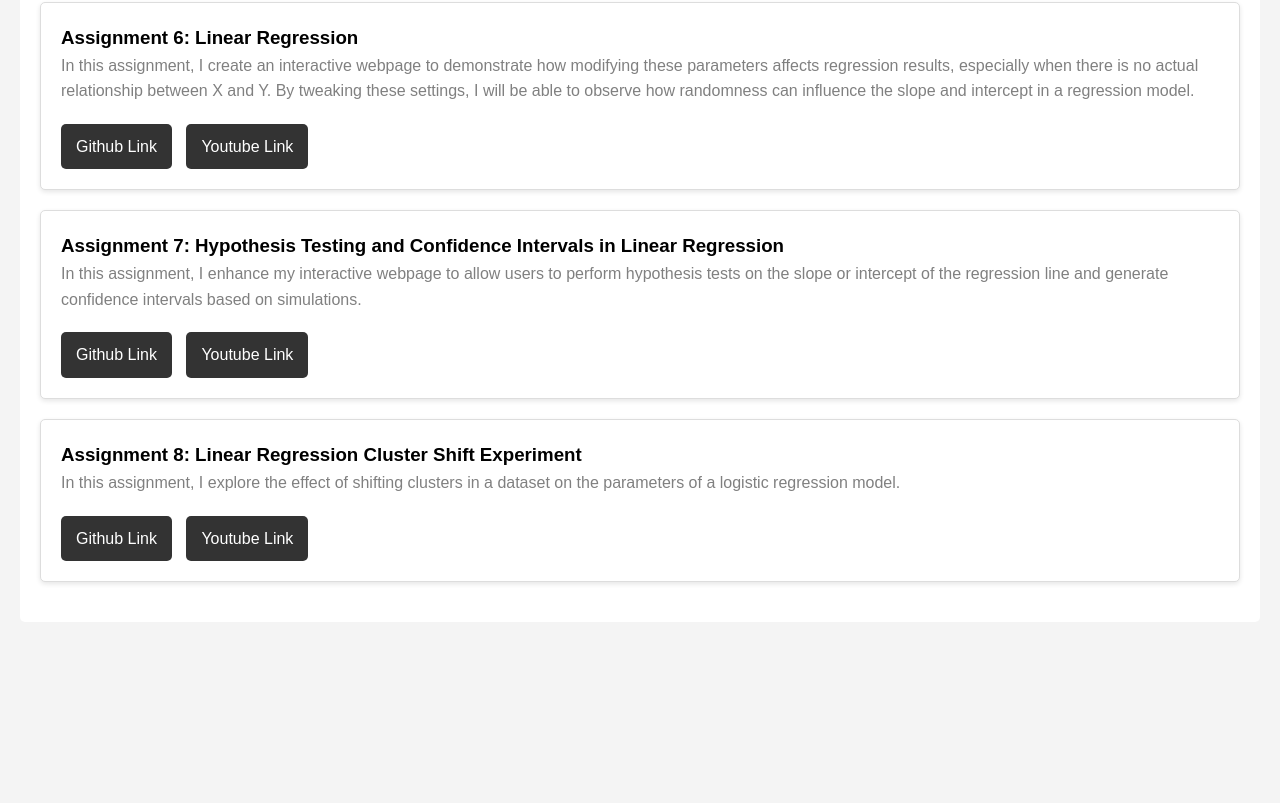
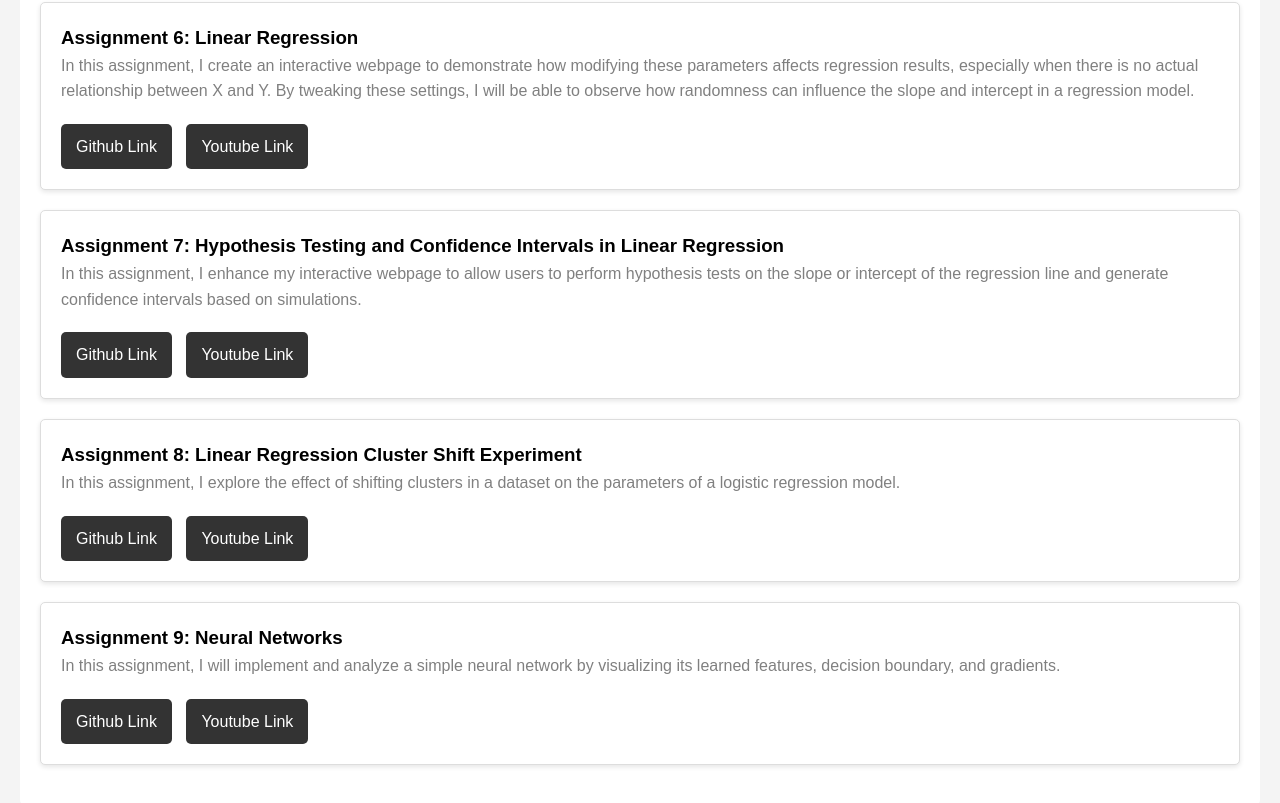
Before and after one commit to tungphaam/tungphaam.github.io, a plain HTML site: page assignments.html in a window 1280 px wide. Shown: the part 1501-2304 px from the top of the page. Before the commit the page ends 2143 px from the top, so only its background shows below. Drawn offline with Linux system fonts and the light colour scheme.

Commit message:
Assignment 9

```diff
--- a/assignments.html
+++ b/assignments.html
@@ -77,6 +77,12 @@
                 <a href="https://github.com/tungphaam/tungpham-assignment-8.git" class="github-link">Github Link</a>
                 <a href="https://youtu.be/hpa6flFBDAc" class="youtube-link">Youtube Link</a>
             </div>
+            <div class="assignment" id="assignment2">
+                <h3>Assignment 9: Neural Networks</h3>
+                <p>In this assignment, I will implement and analyze a simple neural network by visualizing its learned features, decision boundary, and gradients.</p>
+                <a href="https://github.com/tungphaam/tungpham-assignment-9.git" class="github-link">Github Link</a>
+                <a href="https://youtu.be/2UYLXt5OfTY" class="youtube-link">Youtube Link</a>
+            </div>
         </div>
 
     </main>
```
